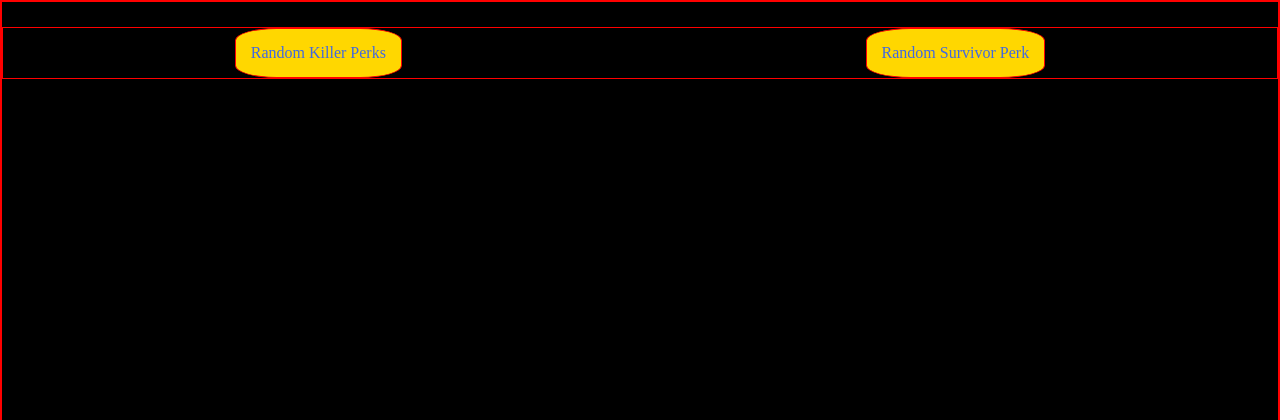
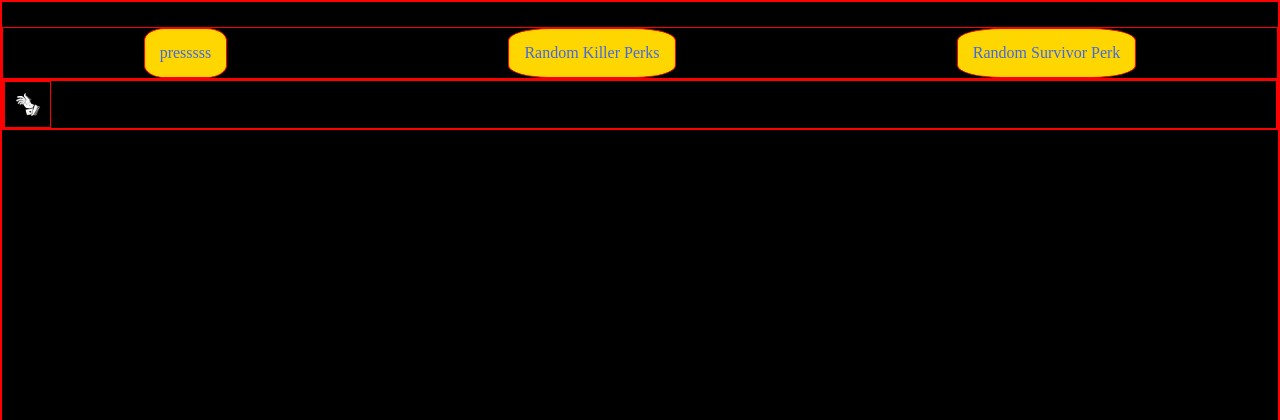
Before and after one commit to MattBourgeois/Flask_dbd_roullette, a Flask app: page / in a window 1280 px wide. Shown: the top 420 px of the page. Run offline with Flask 3, Linux system fonts and the light colour scheme.

Commit message:
added perk pictures

```diff
--- a/Flask_app/static/css/style.css
+++ b/Flask_app/static/css/style.css
@@ -35,3 +35,7 @@ footer{
 	width: 100%;
 	text-align: center;
 }
+.Perk_pics{
+	width: 45px;
+	height: 45px;
+}
--- a/Flask_app/templates/index.html
+++ b/Flask_app/templates/index.html
@@ -9,12 +9,18 @@
 </head>
 <body>
 	<div id="button">
+		<a href="/pictures">presssss</a>
 		<a href="/random_killer" id="killer_perk">Random Killer Perks</a>
 		<a href="/random_surv">Random Survivor Perk</a>
 	</div>
 	<main id="data_button">
 		<a href="/data">Show me the DATA!!!</a>
 	</main>
+	<div id="pictures">
+		<div id="pictures">
+			<img class="Perk_pics" src="{{url_for('static', filename='Perk_images/IconPerks_aceinTheHole.png')}}" />
+		</div>
+	</div>
 	<footer>
 		<p>Created by Matthew Bourgeois</p>
 	</footer>
```
Also changed, not shown: Flask_app/templates/pictures.html (added, +18 -0 lines).
